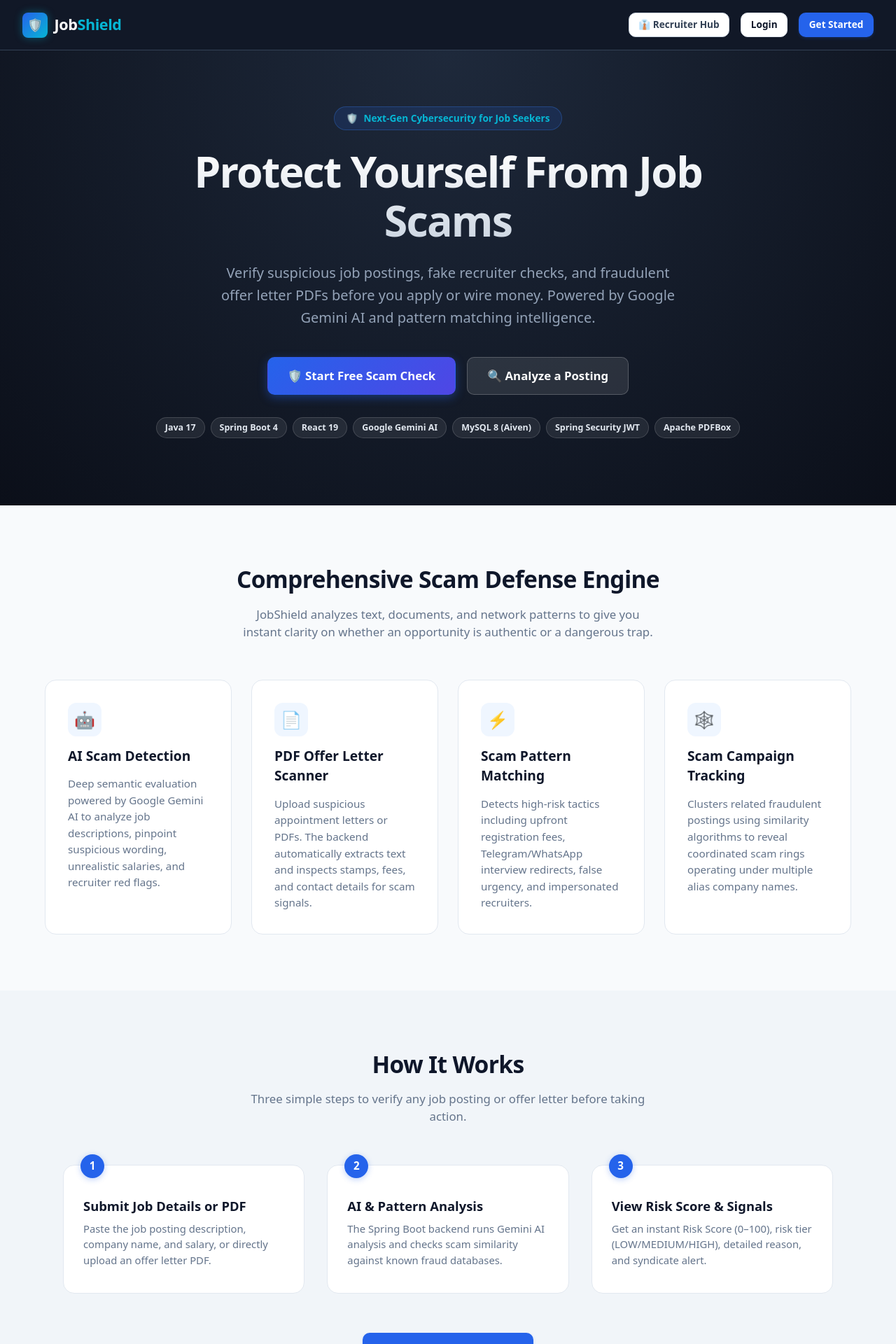
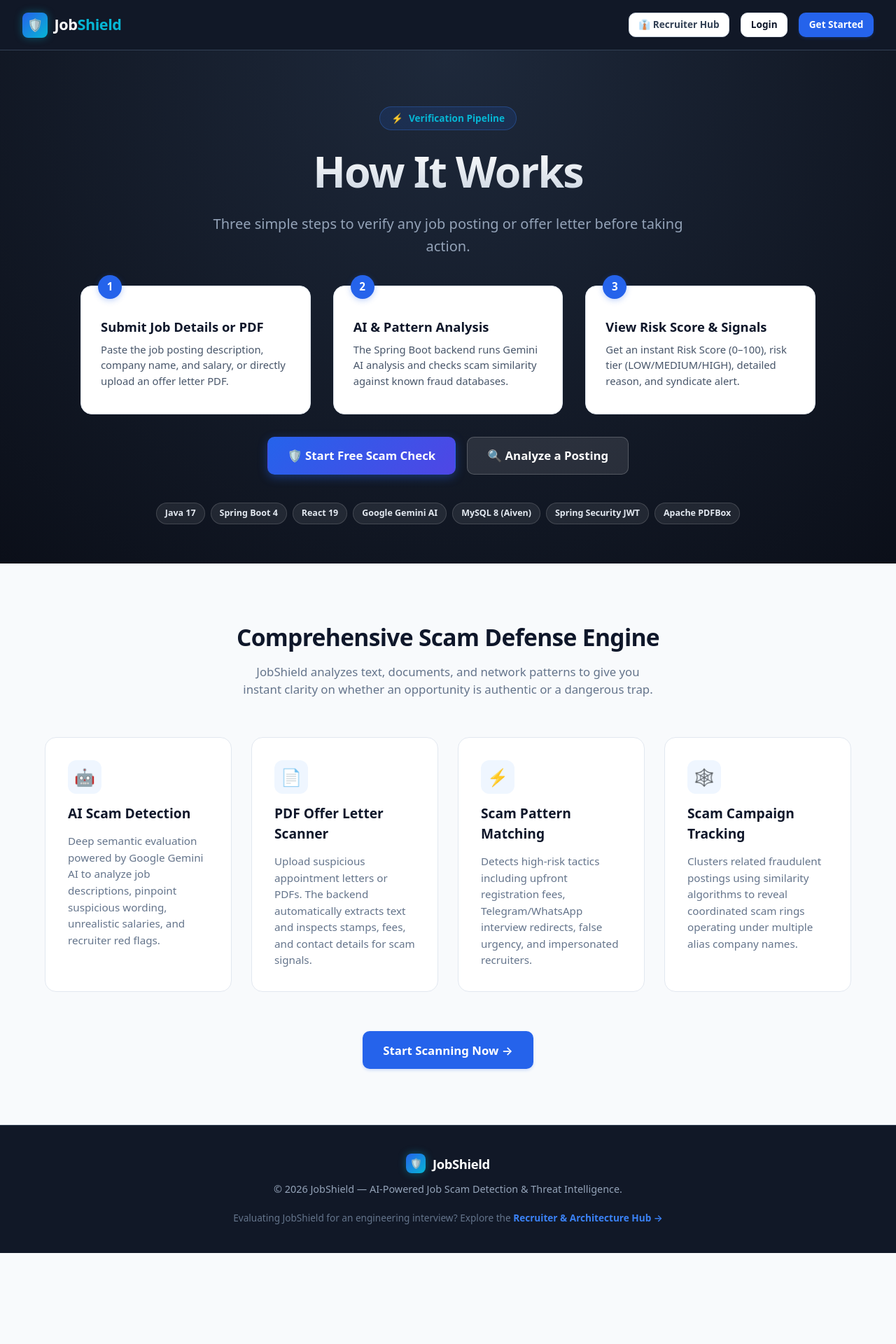
Before and after one commit to Manoj-np/Job_scam, a React (Vite) app in the folder jobshield-frontend/: page / in a window 1280 px wide. Shown: the top 1920 px of the page at 70% size. After the commit the page ends 1790 px from the top, so only its background shows below. Built offline with nearby package versions, Linux system fonts and the light colour scheme; no server answers.

Commit message:
feat: update hero section to prominently showcase the 3-step How It Works pipeline

```diff
--- a/jobshield-frontend/src/pages/LandingPage.jsx
+++ b/jobshield-frontend/src/pages/LandingPage.jsx
@@ -15,22 +15,49 @@
     <div>
       <Navbar />
 
-      {/* Hero Section */}
-      <section className="hero-section">
+      {/* Hero Section: How It Works */}
+      <section className="hero-section" style={{ paddingBottom: '3.5rem' }}>
         <div className="hero-badge">
-          <span>🛡️</span>
-          <span>Next-Gen Cybersecurity for Job Seekers</span>
+          <span>⚡</span>
+          <span>Verification Pipeline</span>
         </div>
 
         <h1 className="hero-title">
-          Protect Yourself From Job Scams
+          How It Works
         </h1>
 
         <p className="hero-subtitle">
-          Verify suspicious job postings, fake recruiter checks, and fraudulent offer letter PDFs before you apply or wire money. Powered by Google Gemini AI and pattern matching intelligence.
+          Three simple steps to verify any job posting or offer letter before taking action.
         </p>
 
-        <div className="hero-actions">
+        {/* Three Steps Grid */}
+        <div className="steps-grid" style={{ maxWidth: '1050px', margin: '2.5rem auto 2rem', textAlign: 'left' }}>
+          <div className="step-card" style={{ color: '#0f172a' }}>
+            <div className="step-num">1</div>
+            <h3 style={{ color: '#0f172a' }}>Submit Job Details or PDF</h3>
+            <p style={{ color: '#475569' }}>
+              Paste the job posting description, company name, and salary, or directly upload an offer letter PDF.
+            </p>
+          </div>
+
+          <div className="step-card" style={{ color: '#0f172a' }}>
+            <div className="step-num">2</div>
+            <h3 style={{ color: '#0f172a' }}>AI & Pattern Analysis</h3>
+            <p style={{ color: '#475569' }}>
+              The Spring Boot backend runs Gemini AI analysis and checks scam similarity against known fraud databases.
+            </p>
+          </div>
+
+          <div className="step-card" style={{ color: '#0f172a' }}>
+            <div className="step-num">3</div>
+            <h3 style={{ color: '#0f172a' }}>View Risk Score & Signals</h3>
+            <p style={{ color: '#475569' }}>
+              Get an instant Risk Score (0–100), risk tier (LOW/MEDIUM/HIGH), detailed reason, and syndicate alert.
+            </p>
+          </div>
+        </div>
+
+        <div className="hero-actions" style={{ marginTop: '1.5rem' }}>
           <Link to={ctaLink} className="btn btn-primary btn-lg" style={{ background: 'linear-gradient(135deg, #2563eb, #4f46e5)', boxShadow: '0 4px 14px rgba(37,99,235,0.4)' }}>
             <span>🛡️ Start Free Scam Check</span>
           </Link>
@@ -40,7 +67,7 @@
         </div>
 
         {/* Tech Stack Pills */}
-        <div style={{ display: 'flex', justifyContent: 'center', gap: '0.5rem', flexWrap: 'wrap', marginTop: '2rem' }}>
+        <div style={{ display: 'flex', justifyContent: 'center', gap: '0.5rem', flexWrap: 'wrap', marginTop: '2.5rem' }}>
           {['Java 17', 'Spring Boot 4', 'React 19', 'Google Gemini AI', 'MySQL 8 (Aiven)', 'Spring Security JWT', 'Apache PDFBox'].map((tech) => (
             <span key={tech} style={{
               background: 'rgba(255, 255, 255, 0.08)',
@@ -99,42 +126,6 @@
             </p>
           </div>
         </div>
-      </section>
-
-      {/* How It Works Section */}
-      <section className="how-it-works-section">
-        <div className="section-header">
-          <h2 className="section-title">How It Works</h2>
-          <p className="section-desc">
-            Three simple steps to verify any job posting or offer letter before taking action.
-          </p>
-        </div>
-
-        <div className="steps-grid">
-          <div className="step-card">
-            <div className="step-num">1</div>
-            <h3>Submit Job Details or PDF</h3>
-            <p>
-              Paste the job posting description, company name, and salary, or directly upload an offer letter PDF.
-            </p>
-          </div>
-
-          <div className="step-card">
-            <div className="step-num">2</div>
-            <h3>AI & Pattern Analysis</h3>
-            <p>
-              The Spring Boot backend runs Gemini AI analysis and checks scam similarity against known fraud databases.
-            </p>
-          </div>
-
-          <div className="step-card">
-            <div className="step-num">3</div>
-            <h3>View Risk Score & Signals</h3>
-            <p>
-              Get an instant Risk Score (0–100), risk tier (LOW/MEDIUM/HIGH), detailed reason, and syndicate alert.
-            </p>
-          </div>
-        </div>
 
         <div style={{ textAlign: 'center', marginTop: '3.5rem' }}>
           <Link to={ctaLink} className="btn btn-primary btn-lg">
```
